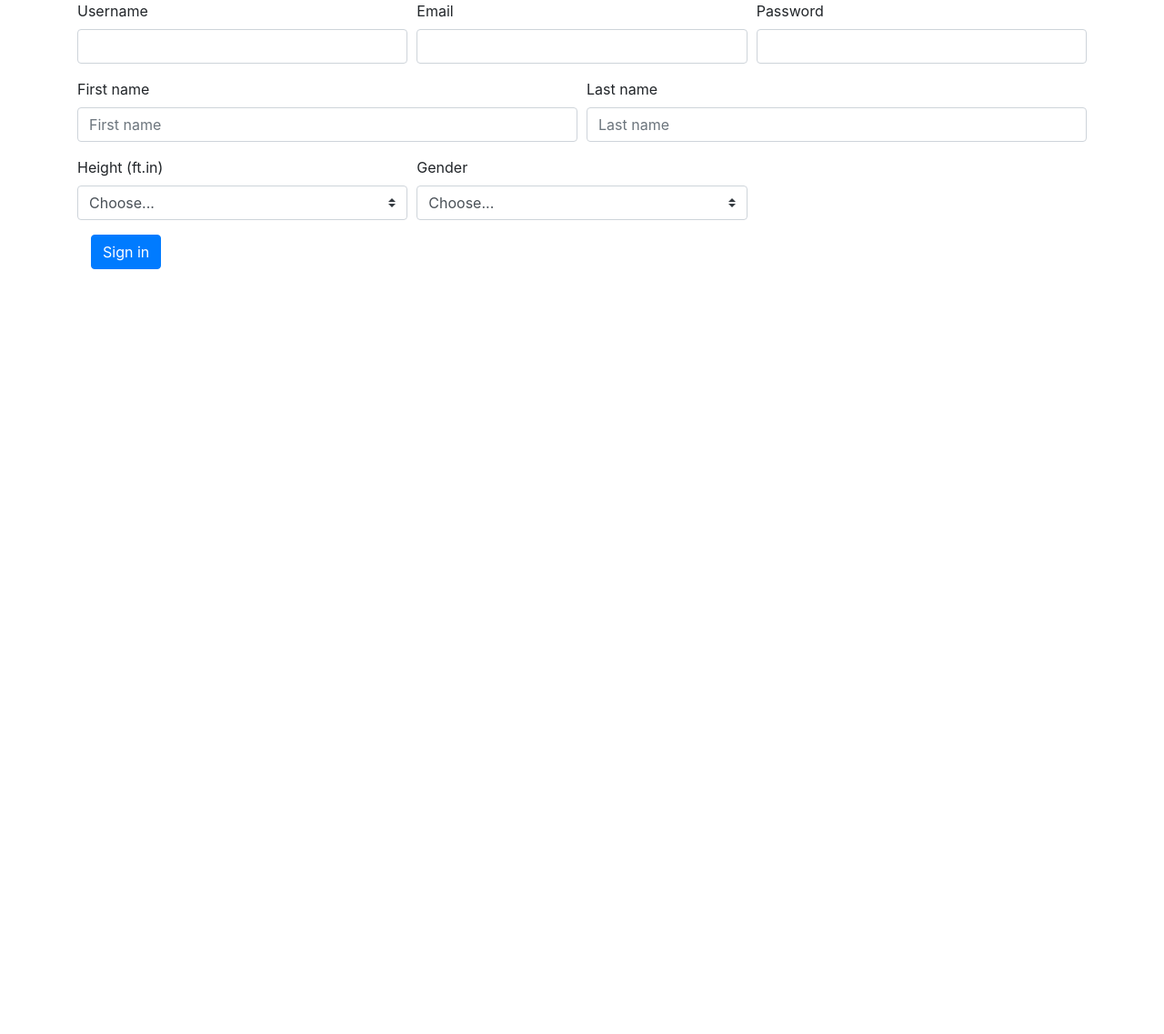
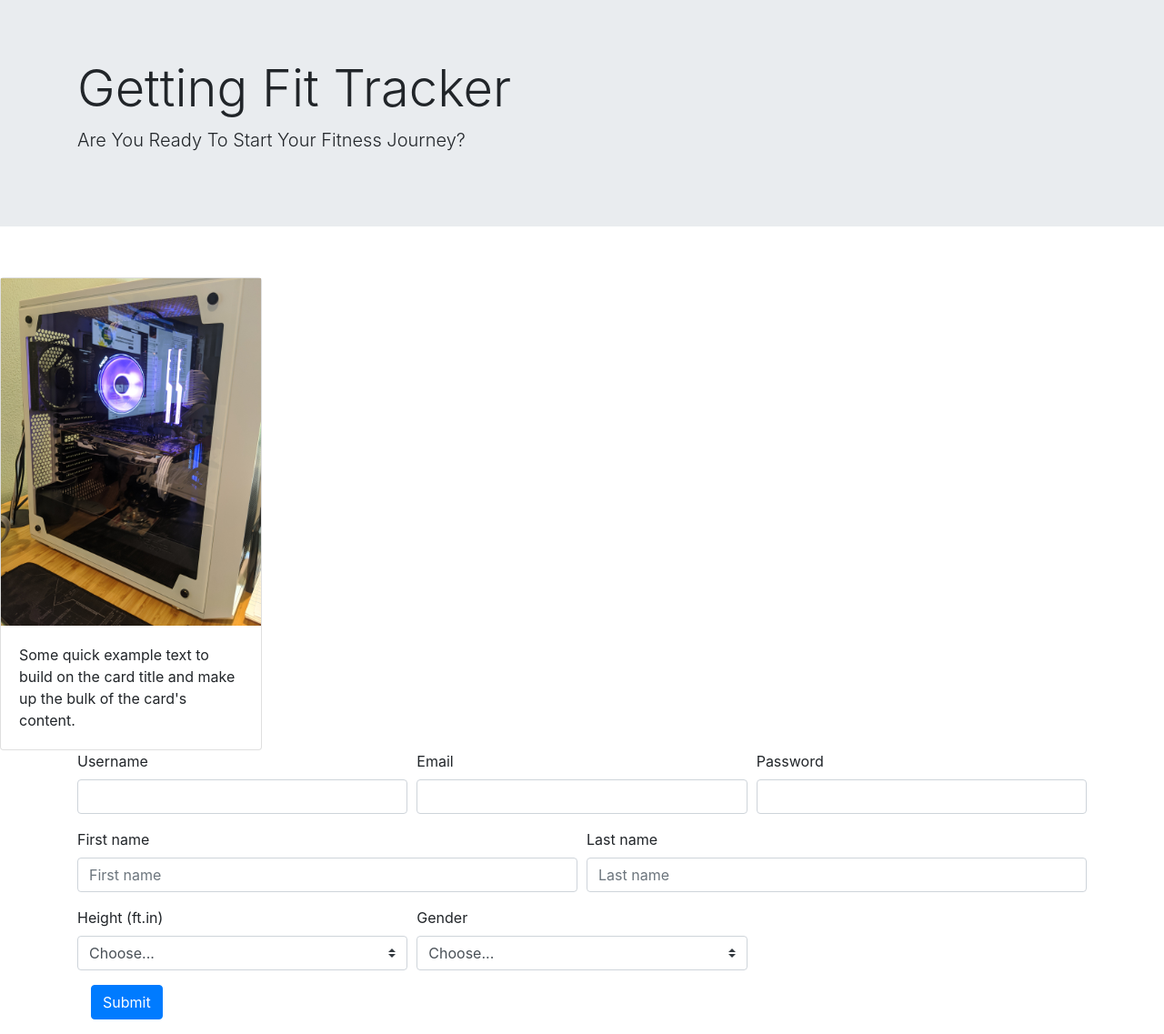
Before and after one commit to Lee-ArnoldIII/getting_fit_tracker, a Flask app: page / in a window 1280 px wide. Shown: the whole page at 91% size. Before the commit the page ends 296 px from the top, so only its background shows below. Run offline with Flask 2, Linux system fonts and the light colour scheme; some libraries are stand-ins or nearby versions.

Commit message:
adjusted structure/format of registration page. Adding styling in with more updates pending.

```diff
--- a/templates/login.html
+++ b/templates/login.html
@@ -8,6 +8,9 @@
 </head>
 <body>
     <div class='container'>
+        {% if message %}
+        <p class='message'>{{ message | safe }}</p>
+        {% endif %}
         <form method="POST">
             <div class="form-group">
             <label for="exampleInputEmail1">Username</label>
@@ -20,7 +23,7 @@
             <input type="password" class="form-control" id="exampleInputPassword1" name="password" placeholder="Password">
             </div>
 
-            <button type="submit" class="btn btn-primary">Submit</button>
+            <button type="submit" class="btn btn-primary">Log in</button>
         </form>
     </div>
 
--- a/templates/registration.html
+++ b/templates/registration.html
@@ -7,7 +7,30 @@
     <title>Registration</title>
 </head>
 <body>
+    <!-- jumbotron block -->
+    <div class="jumbotron jumbotron-fluid">
+        <div class="container">
+          <h1 class="display-4">Getting Fit Tracker</h1>
+          <p class="lead">Are You Ready To Start Your Fitness Journey?</p>
+        </div>
+    </div>
+    <img src=''>
+    <!-- media and marquee block -->
+    <div class="card" style="width: 18rem;">
+        <img src='./images/pc1.jpg' alt="profile">
+        <div class="card-body">
+          <p class="card-text">Some quick example text to build on the card title and make up the bulk of the card's content.</p>
+        </div>
+    </div>
+    <!-- marquee -->
+
+
+
+       <!-- form block -->
    <div class="container">
+       {% if message %}
+       <p class='message'>{{ message | safe }}</p>
+       {% endif %}
         <form action='/submit' method="POST">
             <div class="form-row">
                 <div class="form-group col-md-4">
@@ -94,10 +117,9 @@
             </div>
             </div>
             <div class="form-group col-sm-2">
-                <button type="submit" class="btn btn-primary">Sign in</button>
+                <button type="submit" class="btn btn-primary">Submit</button>
             </div>
             </div>
-
         </form>
    </div>
 </body>
```
Also changed, not shown: templates/images/pc1.jpg (added).
